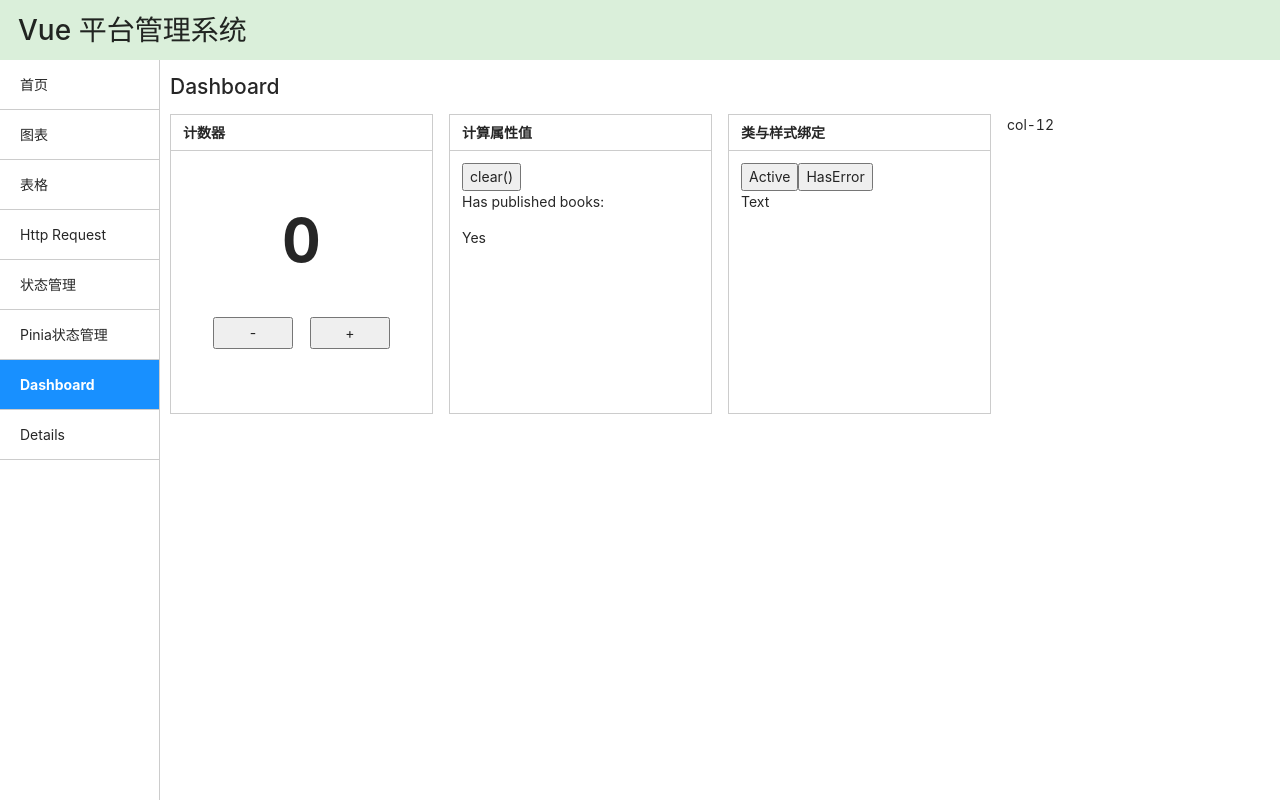
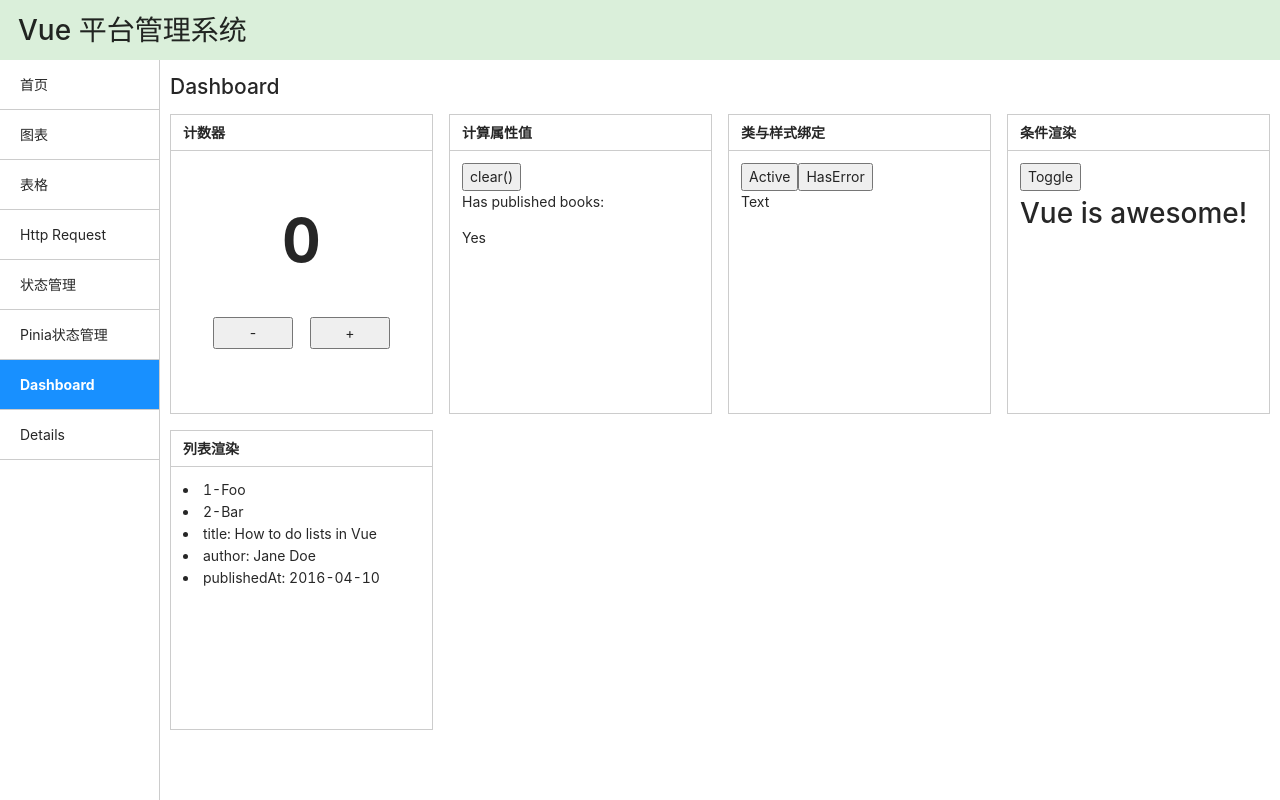
Before and after one commit to sangwell/vue-rock, a Vue app: page /dashboard in a window 1280 px wide. Built offline with nearby package versions, Linux system fonts and the light colour scheme.

Commit message:
add v-if v-for

```diff
--- /dev/null
+++ b/src/components/widgets/ConditionalRendering.vue
@@ -0,0 +1,39 @@
+<script setup lang="ts">
+import { ref } from 'vue'
+
+const awesome=ref(true);
+</script>
+
+<template>
+  <div class="widget-layout">
+    <div class="title">
+      条件渲染
+    </div>
+    <div class="container">
+      <button @click="awesome = !awesome">Toggle</button>
+      <h1 v-if="awesome">Vue is awesome!</h1>
+      <h1 v-else>Oh no 😢</h1>
+    </div>
+
+  </div>
+</template>
+
+<style scoped>
+.widget-layout {
+  border: 1px solid #cccccc;
+  height: 300px;
+  margin-bottom: 16px;
+}
+
+.title {
+  height: 36px;
+  line-height: 36px;
+  padding: 0 12px;
+  font-weight: bold;
+  border-bottom: 1px solid #cccccc;
+}
+
+.container {
+  padding: 12px;
+}
+</style>
--- /dev/null
+++ b/src/components/widgets/ListRendering.vue
@@ -0,0 +1,46 @@
+<script setup lang="ts">
+import { ref, reactive } from 'vue'
+
+const items = ref([{ message: 'Foo' }, { message: 'Bar' }])
+const myObject = reactive({
+  title: 'How to do lists in Vue',
+  author: 'Jane Doe',
+  publishedAt: '2016-04-10'
+})
+</script>
+
+<template>
+  <div class="widget-layout">
+    <div class="title">
+      列表渲染
+    </div>
+    <div class="container">
+      <li v-for="(item,index) in items">{{ index + 1 }}-{{ item.message }}</li>
+
+      <li v-for="(value, key) in myObject">
+        {{ key }}: {{ value }}
+      </li>
+    </div>
+
+  </div>
+</template>
+
+<style scoped>
+.widget-layout {
+  border: 1px solid #cccccc;
+  height: 300px;
+  margin-bottom: 16px;
+}
+
+.title {
+  height: 36px;
+  line-height: 36px;
+  padding: 0 12px;
+  font-weight: bold;
+  border-bottom: 1px solid #cccccc;
+}
+
+.container {
+  padding: 12px;
+}
+</style>
--- a/src/views/Dashboard.vue
+++ b/src/views/Dashboard.vue
@@ -2,6 +2,8 @@
 import Count from '@/components/widgets/Count.vue'
 import CalculateAttribute from '@/components/widgets/CalculateAttribute.vue'
 import ClassStyle from '@/components/widgets/ClassStyle.vue'
+import ConditionalRendering from '@/components/widgets/ConditionalRendering.vue'
+import ListRendering from '@/components/widgets/ListRendering.vue'
 </script>
 
 <template>
@@ -17,7 +19,20 @@ import ClassStyle from '@/components/widgets/ClassStyle.vue'
       <a-col :span="6">
         <ClassStyle></ClassStyle>
       </a-col>
-      <a-col :span="6">col-12</a-col>
+      <a-col :span="6">
+        <ConditionalRendering></ConditionalRendering>
+      </a-col>
+    </a-row>
+    <a-row :gutter="16">
+      <a-col :span="6">
+        <ListRendering></ListRendering>
+      </a-col>
+      <a-col :span="6">
+      </a-col>
+      <a-col :span="6">
+      </a-col>
+      <a-col :span="6">
+      </a-col>
     </a-row>
 
   </main>
```
